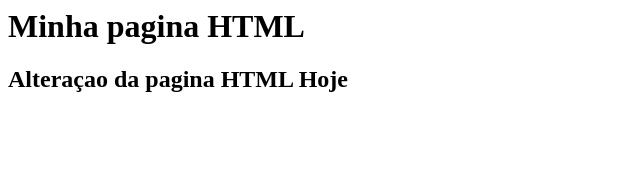
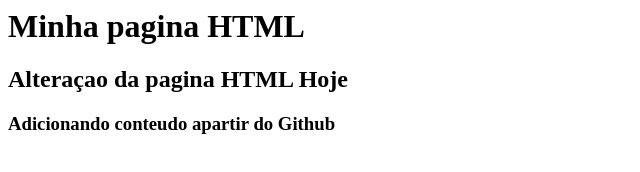
Before and after one commit to EsterAmorim/gama-no-github, a plain HTML site: page index.html in a window 1280 px wide. Shown: the whole page, without its empty margins (0-640 px from the left). Drawn offline with Linux system fonts and the light colour scheme.

Commit message:
Atualização a partir do Github

```diff
--- a/index.html
+++ b/index.html
@@ -2,5 +2,6 @@
 	<body>
 		<h1>Minha pagina HTML</h1>
 		<h2>Alteraçao da pagina HTML Hoje</h2>
+		<h3>Adicionando conteudo apartir do Github<h3>
 	</body>
 </html>
```
